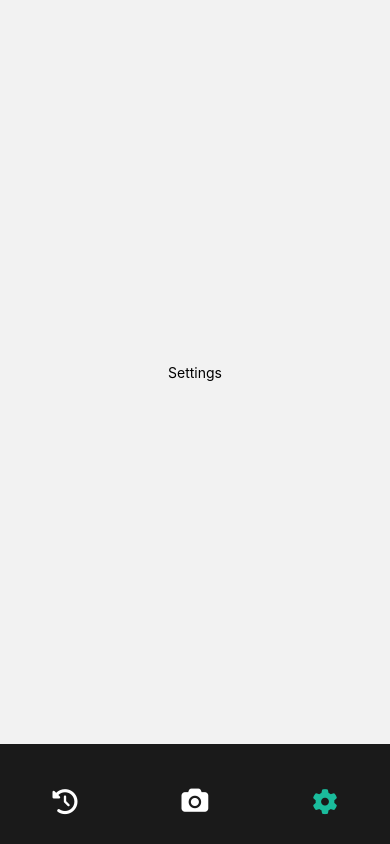
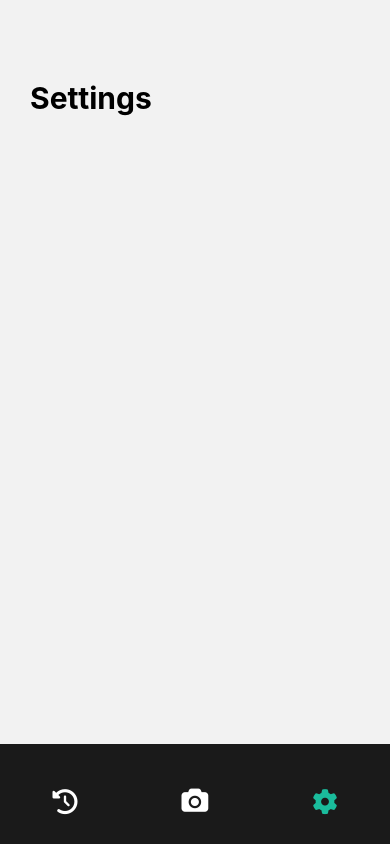
Before and after one commit to bradleyombachi/capstone, a React Native app in the folder let-go/: screen /Settings in a window 390 px wide. Built offline with nearby package versions, Linux system fonts and the light colour scheme.

Commit message:
settings update

```diff
--- a/let-go/screens/Settings.tsx
+++ b/let-go/screens/Settings.tsx
@@ -4,7 +4,7 @@ import { Text, View, StyleSheet } from 'react-native'
 const Settings = () => {
   return (
     <View style={styles.container}>
-      <Text>Settings</Text>
+      <Text style={styles.title}>Settings</Text>
     </View>
   )
 }
@@ -14,7 +14,14 @@ export default Settings
 const styles = StyleSheet.create({
   container: {
     flex: 1,
-    justifyContent: 'center',
-    alignItems: 'center'
-  }
+    backgroundColor: '#f2f2f2',
+    //alignItems: 'flex-start'
+  },
+  title: {
+    paddingTop: 80,
+    fontSize: 30,
+    fontWeight: '700',
+    paddingLeft: 30
+
+  },
 });
```
